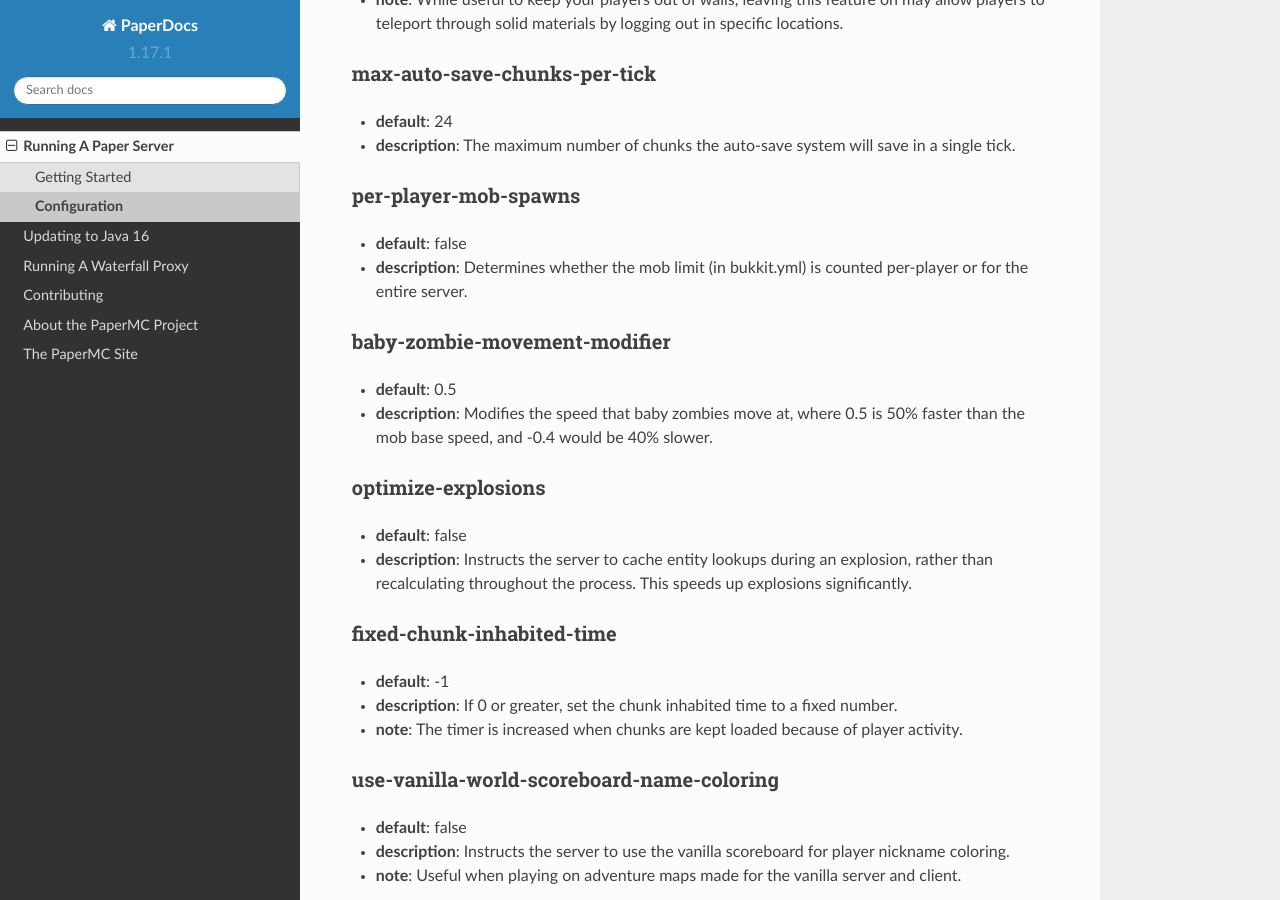
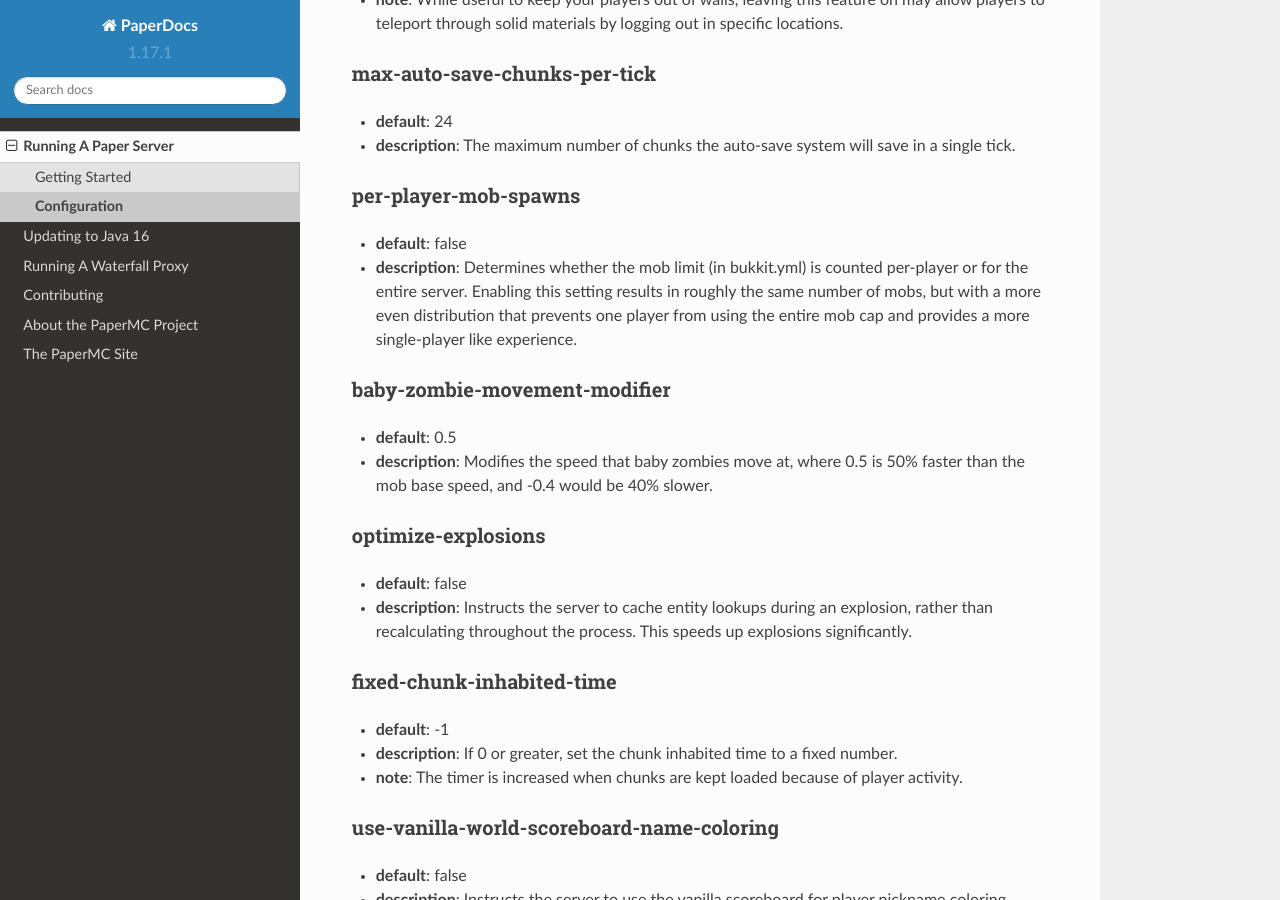
Before and after one commit to PaperMC/PaperDocs, a Sphinx documentation site: the page built from source/server/configuration.rst, in a window 1280 px wide and 900 px high, scrolled down 8196 px. Built offline with Sphinx 7.4.7 and the Read the Docs theme 2.0.0, drawn with Linux system fonts in a browser that asks for light colours; pages that are not in the unit, such as notebooks, are missing from menus.

Commit message:
Update per-player-mob-spawns documentation to reduce confusion

```diff
--- a/source/server/configuration.rst
+++ b/source/server/configuration.rst
@@ -359,7 +359,10 @@ per-player-mob-spawns
 ~~~~~~~~~~~~~~~~~~~~~
 * **default**: false
 * **description**: Determines whether the mob limit (in bukkit.yml) is counted
-  per-player or for the entire server.
+  per-player or for the entire server. Enabling this setting results in roughly
+  the same number of mobs, but with a more even distribution that prevents one
+  player from using the entire mob cap and provides a more single-player like
+  experience.
 
 baby-zombie-movement-modifier
 ~~~~~~~~~~~~~~~~~~~~~~~~~~~~~
```
